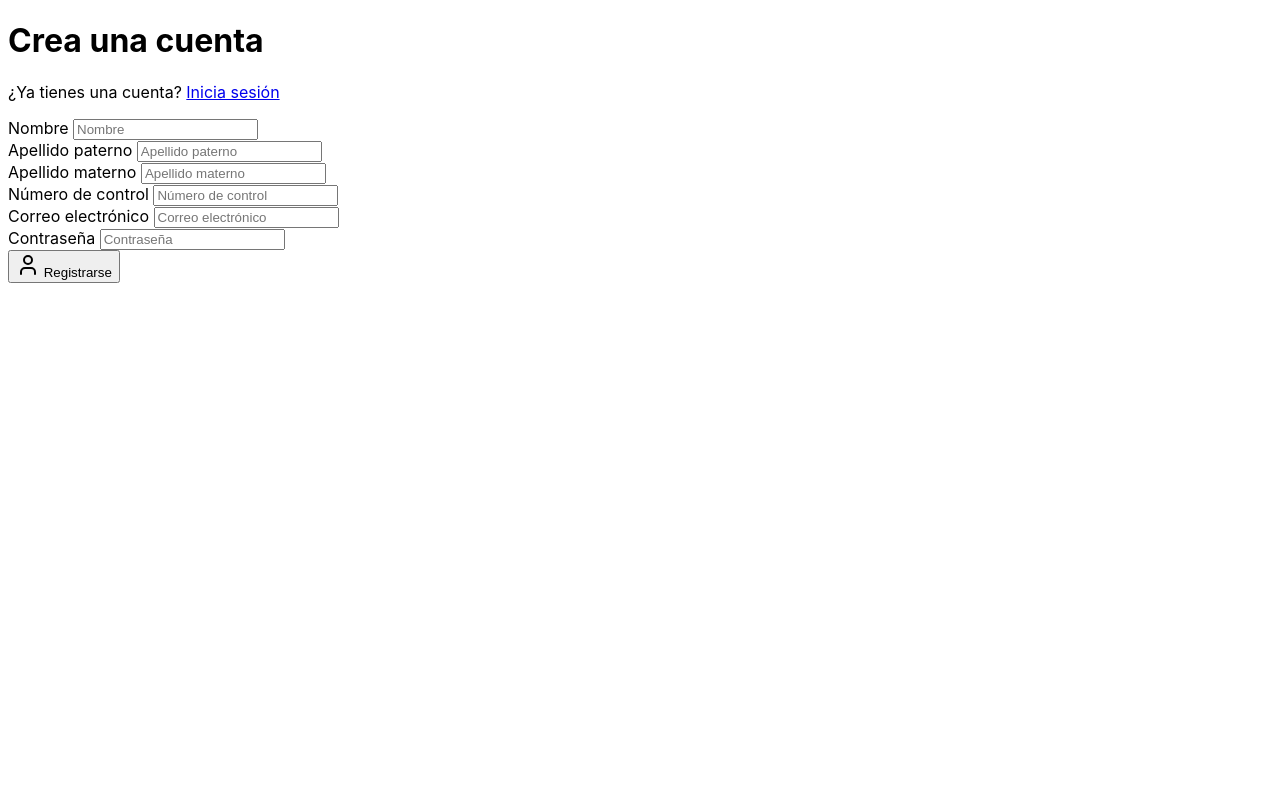
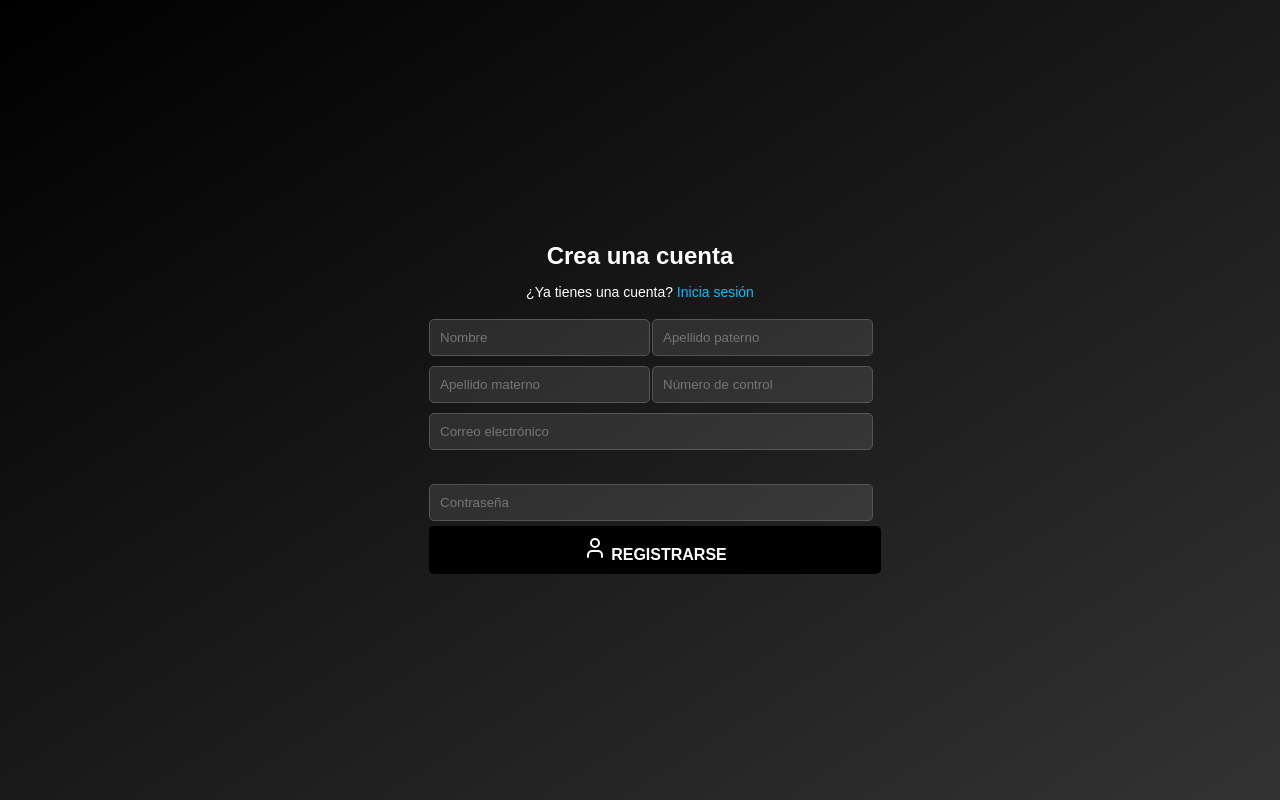
Before and after one commit to XxGhoulPr0xX/BitBunker, a Django app: page /registrarse in a window 1280 px wide. Run offline with Django 5.2, Linux system fonts and the light colour scheme.

```diff
--- a/static/users/css/registrarse.css
+++ b/static/users/css/registrarse.css
@@ -1,32 +1,112 @@
-:root{
-    --background:0 0% 100%;
-    --foreground:240 10% 3.9%;
-    --card:0 0% 100%;
-    --card-foreground:240 10% 3.9%;
-    --popover:0 0% 100%;
-    --popover-foreground:240 10% 3.9%;
-    --primary:240 5.9% 10%;
-    --primary-foreground:0 0% 98%;
-    --secondary:240 4.8% 95.9%;
-    --secondary-foreground:240 5.9% 10%;
-    --muted:240 4.8% 95.9%;
-    --muted-foreground:240 3.8% 45%;
-    --accent:240 4.8% 95.9%;
-    --accent-foreground:240 5.9% 10%;
-    --destructive:0 72% 51%;
-    --destructive-foreground:0 0% 98%;
-    --border:240 5.9% 90%;
-    --input:240 5.9% 90%;
-    --ring:240 5.9% 10%;
-    --chart-1:173 58% 39%;
-    --chart-2:12 76% 61%;
-    --chart-3:197 37% 24%;
-    --chart-4:43 74% 66%;
-    --chart-5:27 87% 67%;
-    --radius:0.5rem;}
-h1, h2, h3, h4, h5, h6 {
-    font-family: 'Inter', sans-serif; --font-sans-serif: 'Inter';
+body {
+    margin: 0;
+    font-family: 'Arial', sans-serif;
+    background: linear-gradient(to bottom right, #000000, #333333);
+    color: white;
+    display: flex;
+    justify-content: center;
+    align-items: center;
+    min-height: 100vh;
 }
-body {
-    font-family: 'Inter', sans-serif; --font-sans-serif: 'Inter';
+
+.form-container {
+    display: grid;
+    grid-template-columns: repeat(2, 1fr);
+    gap: 1.5rem;
 }
+.form-container .full-width {
+    grid-column: span 2;
+}
+.form-row {
+    margin-bottom: 0.5rem; /
+}
+
+
+.container {
+    width: 100%;
+    max-width: 400px;
+    padding: 20px;
+    background-color: rgba(255, 255, 255, 0.1);
+    border-radius: 10px;
+}
+
+h1 {
+    text-align: center;
+    font-size: 24px;
+    margin-bottom: 10px;
+}
+
+
+p {
+    text-align: center;
+    font-size: 14px;
+}
+
+a {
+    color: #00bfff;
+    text-decoration: none;
+}
+
+a:hover {
+    text-decoration: underline;
+}
+
+
+input {
+    width: 100%;
+    padding: 10px;
+    margin: 5px 0;
+    border: 1px solid #555;
+    border-radius: 5px;
+    background-color: rgba(255, 255, 255, 0.1);
+    color: white;
+}
+input:hover{
+    border-color: gold;
+    transform: scale(1.03);
+
+}
+
+input:focus {
+    outline: none;
+    border-color: #00bfff;
+}
+
+
+button {
+
+    width: 107%;
+    padding: 10px;
+    background-color:#000000;
+    border: 2px white;
+    border-radius: 5px;
+    font-size: 16px;
+    cursor: pointer;
+    text-transform: uppercase;
+    font-weight: 600;
+    transition: all .5s;
+    color: #ffffff;
+}
+
+button:hover {
+    color: #000000;
+    background-color: #ffffff;
+
+}
+button ::before{
+    content: '';
+    position: absolute;
+    top: 0;
+    left: 0;
+    width: 100%;
+    height: 100%;
+    background-color: #ffffff;
+    z-index: -1;
+    transform: scaleX(0);
+    transform-origin: 0 0;
+    transition: all .5s;
+    transition-timing-function: cubic-bezier(0.5,1.6,0.4,0.7);
+}
+button:hover::before{
+    transform: scaleX(1);
+}
--- a/users/templates/users/registrarse.html
+++ b/users/templates/users/registrarse.html
@@ -3,13 +3,14 @@
 <head>
     <meta charset="UTF-8">
     <meta name="viewport" content="width=device-width, initial-scale=1.0">
-    <title>registrarse</title>
+    <title>Registrarse</title>
     {% load static %}
-    <link rel="stylesheet" href="{% static 'users/css/registrarse.css' %}">
-    <link rel="stylesheet" href="{% static 'users\css\registrarse.css' %}">
+    <link rel="stylesheet" href="{% static 'static/users/css/registrarse.css' %}">
+    <link rel="stylesheet" href="{% static 'users/css/inter.css' %}">
+
 </head>
 <body>
-    <div class="flex min-h-[100dvh] items-center justify-center bg-gradient-to-br from-[#000000] to-[#333333] px-4 py-12 sm:px-6 lg:px-8">
+    <div class="flex min-h-[100vh] items-center justify-center bg-gradient-to-br from-[#000000] to-[#333333] px-4 py-12 sm:px-6 lg:px-8">
         <div class="mx-auto w-full max-w-md space-y-6">
             <div class="text-center">
                 <h1 class="text-3xl font-bold tracking-tight text-white sm:text-4xl">Crea una cuenta</h1>
@@ -21,110 +22,33 @@
                 </p>
             </div>
             <form class="space-y-4">
-            <div class="grid grid-cols-2 gap-4">
+                <div class="form-container">
                     <div>
-                <label
-                  class="text-sm font-medium leading-none peer-disabled:cursor-not-allowed peer-disabled:opacity-70 sr-only"
-                  for="name"
-                >
-                  Nombre
-                </label>
-                <input
-                  class="flex h-10 w-full rounded-md border border-input px-3 py-2 text-sm ring-offset-background file:border-0 file:bg-transparent file:text-sm file:font-medium focus-visible:outline-none focus-visible:ring-2 focus-visible:ring-ring focus-visible:ring-offset-2 disabled:cursor-not-allowed disabled:opacity-50 bg-muted/20 text-white placeholder:text-muted-foreground"
-                  type="text"
-                  id="name"
-                  placeholder="Nombre"
-                />
+                        <input class="flex h-10 w-full rounded-md border border-input px-3 py-2 text-sm bg-muted/20 text-white placeholder:text-muted-foreground" type="text" id="name" placeholder="Nombre"/>
                     </div>
                     <div>
-                <label
-                  class="text-sm font-medium leading-none peer-disabled:cursor-not-allowed peer-disabled:opacity-70 sr-only"
-                  for="paternal-surname"
-                >
-                  Apellido paterno
-                </label>
-                <input
-                  class="flex h-10 w-full rounded-md border border-input px-3 py-2 text-sm ring-offset-background file:border-0 file:bg-transparent file:text-sm file:font-medium focus-visible:outline-none focus-visible:ring-2 focus-visible:ring-ring focus-visible:ring-offset-2 disabled:cursor-not-allowed disabled:opacity-50 bg-muted/20 text-white placeholder:text-muted-foreground"
-                  type="text"
-                  id="paternal-surname"
-                  placeholder="Apellido paterno"
-                />
+                        <input class="flex h-10 w-full rounded-md border border-input px-3 py-2 text-sm bg-muted/20 text-white placeholder:text-muted-foreground" type="text" id="paternal-surname" placeholder="Apellido paterno"/>
                     </div>
                 </div>
-            <div class="grid grid-cols-2 gap-4">
+                <div class="form-container">
                     <div>
-                <label
-                  class="text-sm font-medium leading-none peer-disabled:cursor-not-allowed peer-disabled:opacity-70 sr-only"
-                  for="maternal-surname"
-                >
-                  Apellido materno
-                </label>
-                <input
-                  class="flex h-10 w-full rounded-md border border-input px-3 py-2 text-sm ring-offset-background file:border-0 file:bg-transparent file:text-sm file:font-medium focus-visible:outline-none focus-visible:ring-2 focus-visible:ring-ring focus-visible:ring-offset-2 disabled:cursor-not-allowed disabled:opacity-50 bg-muted/20 text-white placeholder:text-muted-foreground"
-                  type="text"
-                  id="maternal-surname"
-                  placeholder="Apellido materno"
-                />
+                        <input class="flex h-10 w-full rounded-md border border-input px-3 py-2 text-sm bg-muted/20 text-white placeholder:text-muted-foreground" type="text" id="maternal-surname" placeholder="Apellido materno"/>
                     </div>
                     <div>
-                <label
-                  class="text-sm font-medium leading-none peer-disabled:cursor-not-allowed peer-disabled:opacity-70 sr-only"
-                  for="control-number"
-                >
-                  Número de control
-                </label>
-                <input
-                  class="flex h-10 w-full rounded-md border border-input px-3 py-2 text-sm ring-offset-background file:border-0 file:bg-transparent file:text-sm file:font-medium focus-visible:outline-none focus-visible:ring-2 focus-visible:ring-ring focus-visible:ring-offset-2 disabled:cursor-not-allowed disabled:opacity-50 bg-muted/20 text-white placeholder:text-muted-foreground"
-                  type="text"
-                  id="control-number"
-                  placeholder="Número de control"
-                />
+                        <input class="flex h-10 w-full rounded-md border border-input px-3 py-2 text-sm bg-muted/20 text-white placeholder:text-muted-foreground" type="text" id="control-number" placeholder="Número de control"/>
                     </div>
                 </div>
-            <div>
-              <label
-                class="text-sm font-medium leading-none peer-disabled:cursor-not-allowed peer-disabled:opacity-70 sr-only"
-                for="email"
-              >
-                Correo electrónico
-              </label>
-              <input
-                class="flex h-10 w-full rounded-md border border-input px-3 py-2 text-sm ring-offset-background file:border-0 file:bg-transparent file:text-sm file:font-medium focus-visible:outline-none focus-visible:ring-2 focus-visible:ring-ring focus-visible:ring-offset-2 disabled:cursor-not-allowed disabled:opacity-50 bg-muted/20 text-white placeholder:text-muted-foreground"
-                type="email"
-                id="email"
-                placeholder="Correo electrónico"
-              />
+                <div class="form-container">
+                    <div class="full-width">
+                        <input class="flex h-10 w-full rounded-md border border-input px-3 py-2 text-sm bg-muted/20 text-white placeholder:text-muted-foreground" type="email" id="email" placeholder="Correo electrónico"/>
                     </div>
-            <div>
-              <label
-                class="text-sm font-medium leading-none peer-disabled:cursor-not-allowed peer-disabled:opacity-70 sr-only"
-                for="password"
-              >
-                Contraseña
-              </label>
-              <input
-                class="flex h-10 w-full rounded-md border border-input px-3 py-2 text-sm ring-offset-background file:border-0 file:bg-transparent file:text-sm file:font-medium focus-visible:outline-none focus-visible:ring-2 focus-visible:ring-ring focus-visible:ring-offset-2 disabled:cursor-not-allowed disabled:opacity-50 bg-muted/20 text-white placeholder:text-muted-foreground"
-                type="password"
-                id="password"
-                placeholder="Contraseña"
-              />
+                    <div class="full-width">
+                        <input class="flex h-10 w-full rounded-md border border-input px-3 py-2 text-sm bg-muted/20 text-white placeholder:text-muted-foreground" type="password" id="password" placeholder="Contraseña"/>
                     </div>
-            <button
-              class="inline-flex items-center justify-center whitespace-nowrap rounded-md text-sm font-medium ring-offset-background transition-colors focus-visible:outline-none focus-visible:ring-2 focus-visible:ring-ring focus-visible:ring-offset-2 disabled:pointer-events-none disabled:opacity-50 bg-primary text-primary-foreground hover:bg-primary/90 h-10 px-4 py-2 w-full"
-              type="submit"
-            >
-              <svg
-                xmlns="http://www.w3.org/2000/svg"
-                width="24"
-                height="24"
-                viewBox="0 0 24 24"
-                fill="none"
-                stroke="currentColor"
-                stroke-width="2"
-                stroke-linecap="round"
-                stroke-linejoin="round"
-                class="mr-2 h-4 w-4"
-              >
+                </div>
+
+                <button class="inline-flex items-center justify-center rounded-md text-sm font-medium bg-primary text-white hover:bg-primary/90 h-10 px-4 py-2">
+                    <svg xmlns="http://www.w3.org/2000/svg" width="24" height="24" viewBox="0 0 24 24" fill="none" stroke="currentColor" stroke-width="2" stroke-linecap="round" stroke-linejoin="round" class="h-4 w-4 mr-2">
                         <path d="M19 21v-2a4 4 0 0 0-4-4H9a4 4 0 0 0-4 4v2"></path>
                         <circle cx="12" cy="7" r="4"></circle>
                     </svg>
@@ -133,9 +57,5 @@
             </form>
         </div>
     </div>
-
-      </form>
-    </div>
-  </div>
 </body>
 </html>
```
Also changed, not shown: users/views.py (line endings or trailing spaces). Lines whose indentation alone changed are shown as unchanged.
